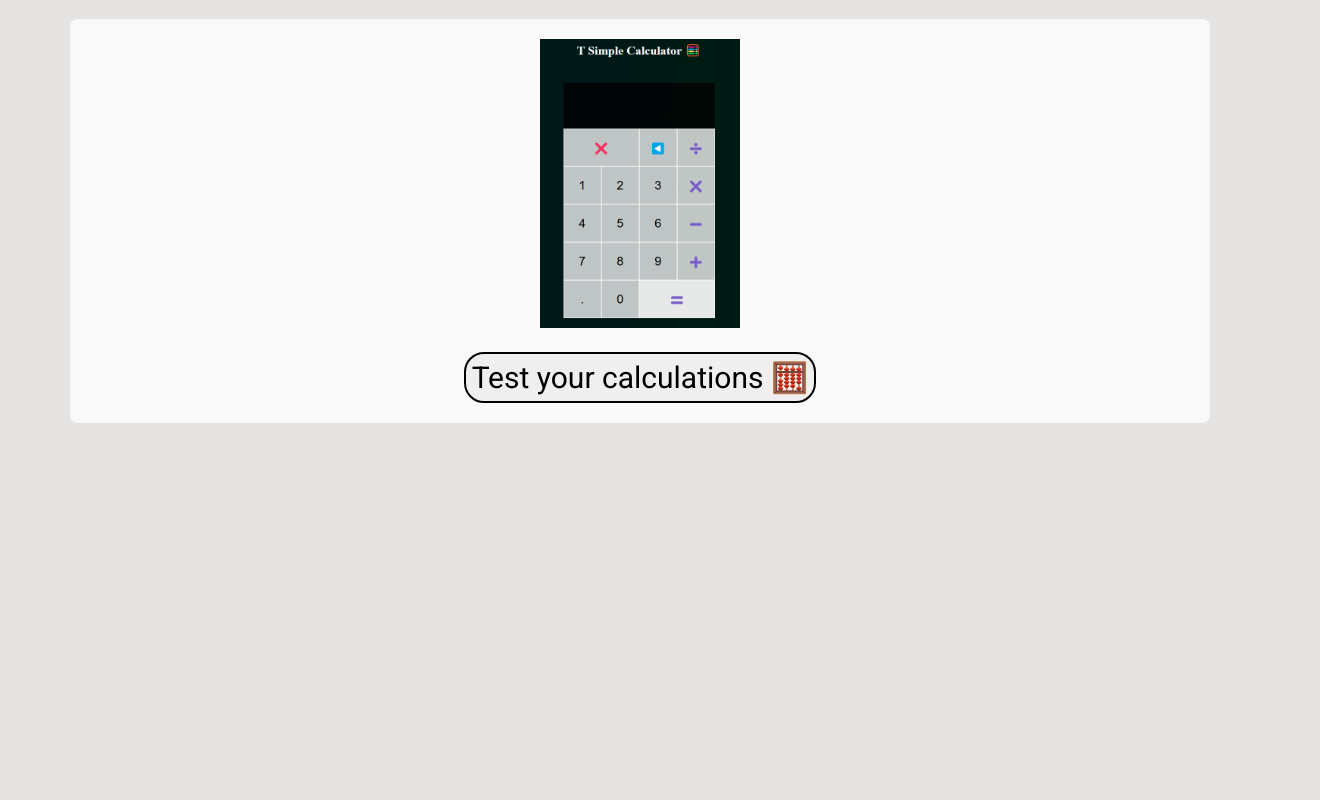
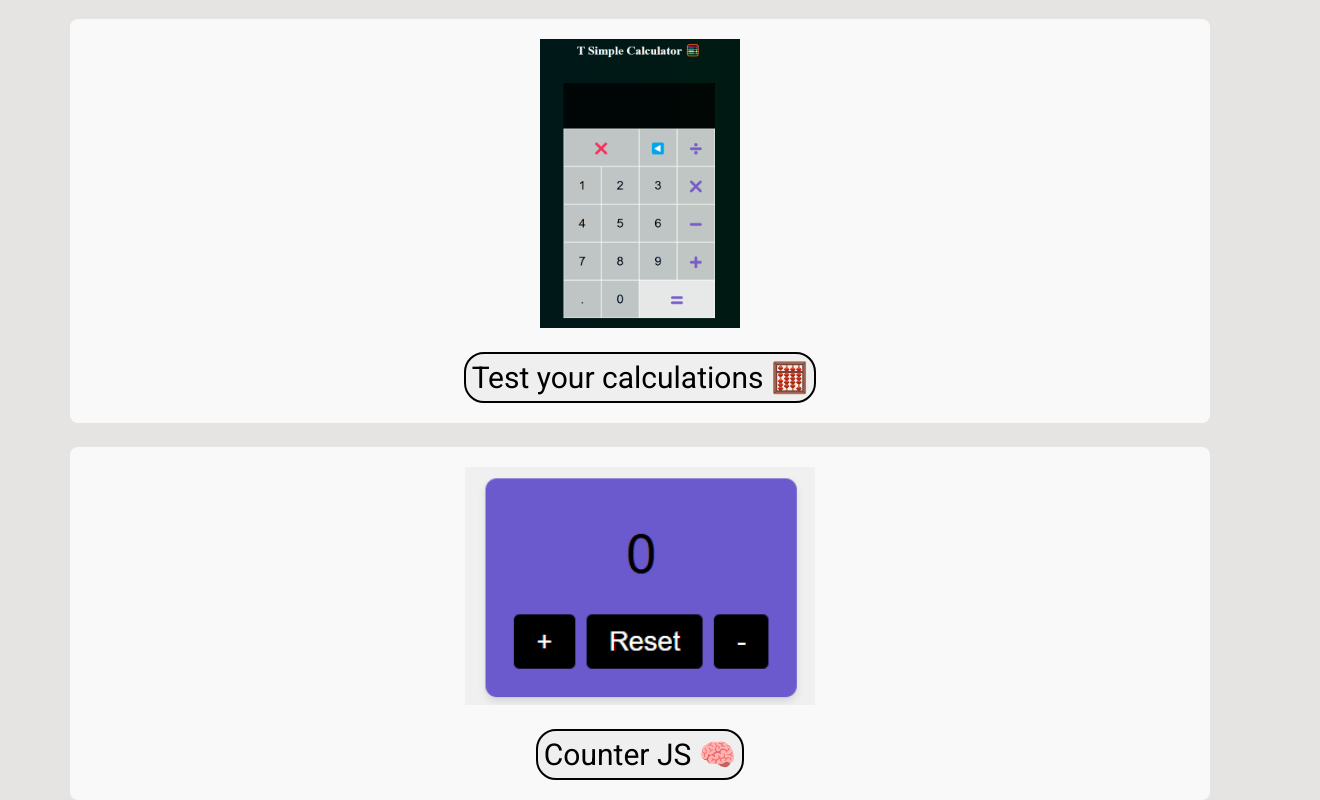
Before and after one commit to Tedokk/Tedokk_Tech, a plain HTML site: page projects.html in a window 1280 px wide. Shown: the part 682-1482 px from the top of the page, 1320 px wide, since content can reach past the window. Before the commit the page ends 1105 px from the top, so only its background shows below. Drawn offline with nearby package versions, Linux system fonts and the light colour scheme; a web font is replaced by a local one.

Commit message:
update projects

```diff
--- a/assets/css/style.css
+++ b/assets/css/style.css
@@ -27,7 +27,7 @@ body{
 
 nav{
     width: auto;
-    font-size: 18px;
+    font-size: 20px;
 }
 
 nav ul{
@@ -40,7 +40,7 @@ nav ul{
 }
 
 .h-ul li{
-    margin: 0 15px;
+    margin: 0 100px;
 }
 
 nav ul li a {
@@ -303,7 +303,28 @@ nav ul li a:hover {
         background-color: greenyellow;
     }
 
+    .third-pro{
+        display: block;
+        min-width: 250px;
+        text-align: center;
+        padding: 20px;
+        background-color: #f9f9f9;
+        border-radius: 8px;
+    }
 
+    .cont-img{
+        width: 350px;;
+    }
+
+    .cont-button{
+        font-size: 30px;
+        border-radius: 20px;
+        border: 2px solid black;
+    }
+
+    .cont-button:hover{
+        background-color: red;
+    }
 
     /* page4 contacts*/
 
--- a/projects.html
+++ b/projects.html
@@ -42,5 +42,12 @@
         <br>
         <a href="https://tedokk.github.io/T-Calculator/"><button class="calc-button">Test your calculations 🧮</button></a>
     </div>
+    <br>
+    <div class="third-pro container-md">
+        <img class="cont-img" src="assets/img/contJS.png" alt="cont">
+        <br>
+        <br>
+        <a href="https://tedokk.github.io/Contatore-JS/"><button class="cont-button">Counter JS 🧠</button></a>
+    </div>
 </body>
 </html>
```
Also changed, not shown: assets/img/contJS.png (added).
